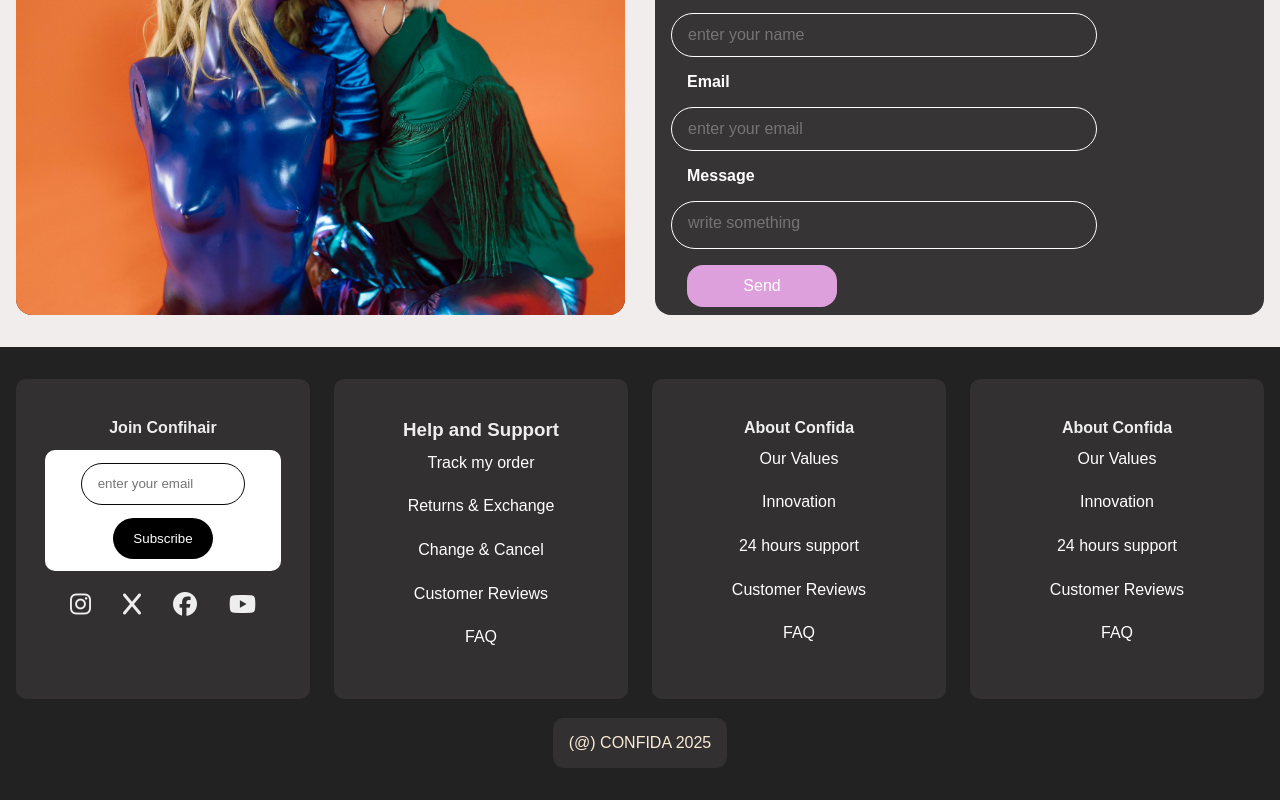
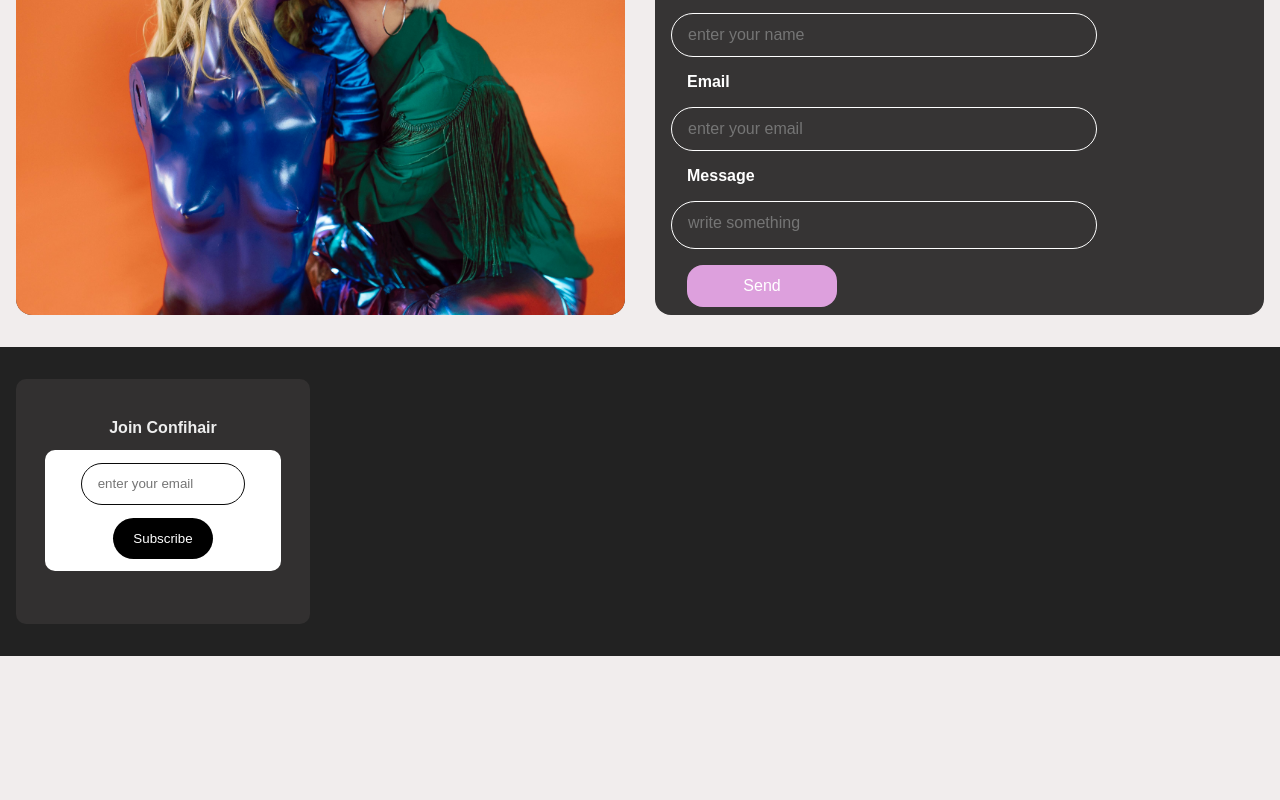
Before and after one commit to makoge/hair_wig, a Next.js app: page / in a window 1280 px wide. Shown: the part 3282-4082 px from the top of the page. After the commit the page ends 3938 px from the top, so only its background shows below. Built offline with nearby package versions, Linux system fonts and the light colour scheme.

Commit message:
added new subscribe api

```diff
--- /dev/null
+++ b/app/api/subscribe/route.js
@@ -0,0 +1,34 @@
+import { NextResponse } from "next/server";
+import { Resend } from "resend";
+
+const resend = new Resend(process.env.RESEND_API_KEY);
+
+export async function POST(req) {
+  try {
+    const { email } = await req.json();
+
+    const clean = String(email || "").trim().toLowerCase();
+    const ok = /^[^\s@]+@[^\s@]+\.[^\s@]+$/.test(clean);
+    if (!ok) return NextResponse.json({ error: "Invalid email" }, { status: 400 });
+
+    // 1) email YOU
+    await resend.emails.send({
+      from: process.env.FROM_EMAIL,          // e.g. "Confida <onboarding@resend.dev>" or your verified sender
+      to: process.env.ADMIN_EMAIL,           // your inbox
+      subject: "New Confida subscriber",
+      html: `<p>New subscriber: <b>${clean}</b></p>`,
+    });
+
+    // 2) optional: email THEM
+    await resend.emails.send({
+      from: process.env.FROM_EMAIL,
+      to: clean,
+      subject: "You’re subscribed 🎉",
+      html: `<p>Thanks for subscribing to Confida. We’ll email you soon.</p>`,
+    });
+
+    return NextResponse.json({ ok: true });
+  } catch (e) {
+    return NextResponse.json({ error: "Server error" }, { status: 500 });
+  }
+}
--- a/app/components/Footer.jsx
+++ b/app/components/Footer.jsx
@@ -1,11 +1,42 @@
 "use client";
+import { useState } from "react";
 
 export default function Footer() {
+  const [email, setEmail] = useState("");
+  const [status, setStatus] = useState("idle"); // idle | loading | success | error
+  const [msg, setMsg] = useState("");
+
+  async function onSubscribe() {
+    const clean = email.trim();
+    if (!/^[^\s@]+@[^\s@]+\.[^\s@]+$/.test(clean)) {
+      setStatus("error");
+      setMsg("Please enter a valid email.");
+      return;
+    }
+
+    setStatus("loading");
+    setMsg("");
+
+    const res = await fetch("/api/subscribe", {
+      method: "POST",
+      headers: { "Content-Type": "application/json" },
+      body: JSON.stringify({ email: clean }),
+    });
+
+    if (res.ok) {
+      setStatus("success");
+      setMsg("Subscribed successfully!");
+      setEmail("");
+    } else {
+      const data = await res.json().catch(() => ({}));
+      setStatus("error");
+      setMsg(data.error || "Something went wrong. Try again.");
+    }
+  }
+
   return (
     <footer className="main-footer">
       <div className="footer-grid">
-
-        {/* FIRST COLUMN */}
         <div className="first-footer">
           <h4>Join Confihair</h4>
 
@@ -14,65 +45,28 @@ export default function Footer() {
               type="email"
               id="email-input"
               placeholder="enter your email"
+              value={email}
+              onChange={(e) => setEmail(e.target.value)}
+              onKeyDown={(e) => e.key === "Enter" && onSubscribe()}
             />
-            <button className="subscribe-button">Subscribe</button>
+            <button
+              className="subscribe-button"
+              onClick={onSubscribe}
+              disabled={status === "loading"}
+            >
+              {status === "loading" ? "Sending..." : "Subscribe"}
+            </button>
           </div>
 
-          <div className="social-icons">
-            <a href="https://instagram.com/" target="_blank" aria-label="instagram">
-              <i className="fab fa-instagram" />
-            </a>
-            <a href="https://x.com/" target="_blank" aria-label="x">
-              <i className="fab fa-x" />
-            </a>
-            <a href="https://facebook.com/" target="_blank" aria-label="facebook">
-              <i className="fab fa-facebook" />
-            </a>
-            <a href="https://youtube.com/" target="_blank" aria-label="youtube">
-              <i className="fab fa-youtube" />
-            </a>
-          </div>
+          {msg && (
+            <p className={`subscribe-msg ${status}`}>
+              {msg}
+            </p>
+          )}
+
+          {/* ...rest of footer */}
         </div>
-
-        {/* SECOND COLUMN */}
-        <div className="second-footer">
-          <h3>Help and Support</h3>
-          <ul>
-            <li><a href="/products/human_hair">Track my order</a></li>
-            <li><a href="/products/lace_wig">Returns &amp; Exchange</a></li>
-            <li><a href="/products/monofilament">Change &amp; Cancel</a></li>
-            <li><a href="#">Customer Reviews</a></li>
-            <li><a href="#">FAQ</a></li>
-          </ul>
-        </div>
-
-        {/* THIRD COLUMN */}
-        <div className="third-footer">
-          <h4>About Confida</h4>
-          <ul>
-            <li><a href="/products/human_hair">Our Values</a></li>
-            <li><a href="/products/lace_wig">Innovation</a></li>
-            <li><a href="/products/monofilament">24 hours support</a></li>
-            <li><a href="#">Customer Reviews</a></li>
-            <li><a href="#">FAQ</a></li>
-          </ul>
-        </div>
-
-        {/* FOURTH COLUMN */}
-        <div className="fourth-footer">
-          <h4>About Confida</h4>
-          <ul>
-            <li><a href="/products/human_hair">Our Values</a></li>
-            <li><a href="/products/lace_wig">Innovation</a></li>
-            <li><a href="/products/monofilament">24 hours support</a></li>
-            <li><a href="#">Customer Reviews</a></li>
-            <li><a href="#">FAQ</a></li>
-          </ul>
-        </div>
-
       </div>
-
-      <p className="fifth-footer">(@) CONFIDA 2025</p>
     </footer>
   );
 }
--- a/app/contact/page.js
+++ b/app/contact/page.js
@@ -39,7 +39,7 @@ export default function ContactPage() {
                 id="message"
                 name="message"
                 placeholder="write something"
-
+                rows={5}
               />
 
               <button type="submit" className="ctf-button">
--- a/app/globals.css
+++ b/app/globals.css
@@ -1452,17 +1452,14 @@ header.scrolled {
 }
 .left-gallery{
   margin: 1rem 1rem;
-  width: 100%;
+  width: 95%;
+  height: auto;
   padding: 1rem 1rem;
 }
-.gallery{
-  margin-right: 0;
-  margin-left: 0;
-  gap: 0.75rem;
-}
+
 .intro-para{
   margin: 1rem 1rem;
-  width: 100%;
+  width: 95%;
   padding: 1rem;
   height: 400px;
 }
@@ -1548,7 +1545,7 @@ header.scrolled {
 /*SHOP CSS*/
 .product-grid{
     display: grid;
-    grid-template-columns: repeat(2, 1fr);
+    grid-template-columns: repeat( 1fr);
     gap: 20px;
 
   }
@@ -1577,7 +1574,6 @@ header.scrolled {
     padding: 1.5rem 1rem;
   }
   .intro-left{
-  width: 100%;
   justify-content: center;
   align-items: center;
   z-index: 1;
@@ -1602,7 +1598,7 @@ header.scrolled {
   .gallery-container{
     padding: 0.5rem 0.5rem;
   }
-  .gallery{
+   .gallery{
     display: grid;
     grid-template-columns: repeat(2, 1fr);
     gap: 1rem;
@@ -1611,7 +1607,7 @@ header.scrolled {
   .gallery img{
     height: 180px;
   }
-  .gallery img:nth-child(n+7){
+  .left-gallery img:nth-child(n+7){
     display: none;
   }
   .intro-para{
```
